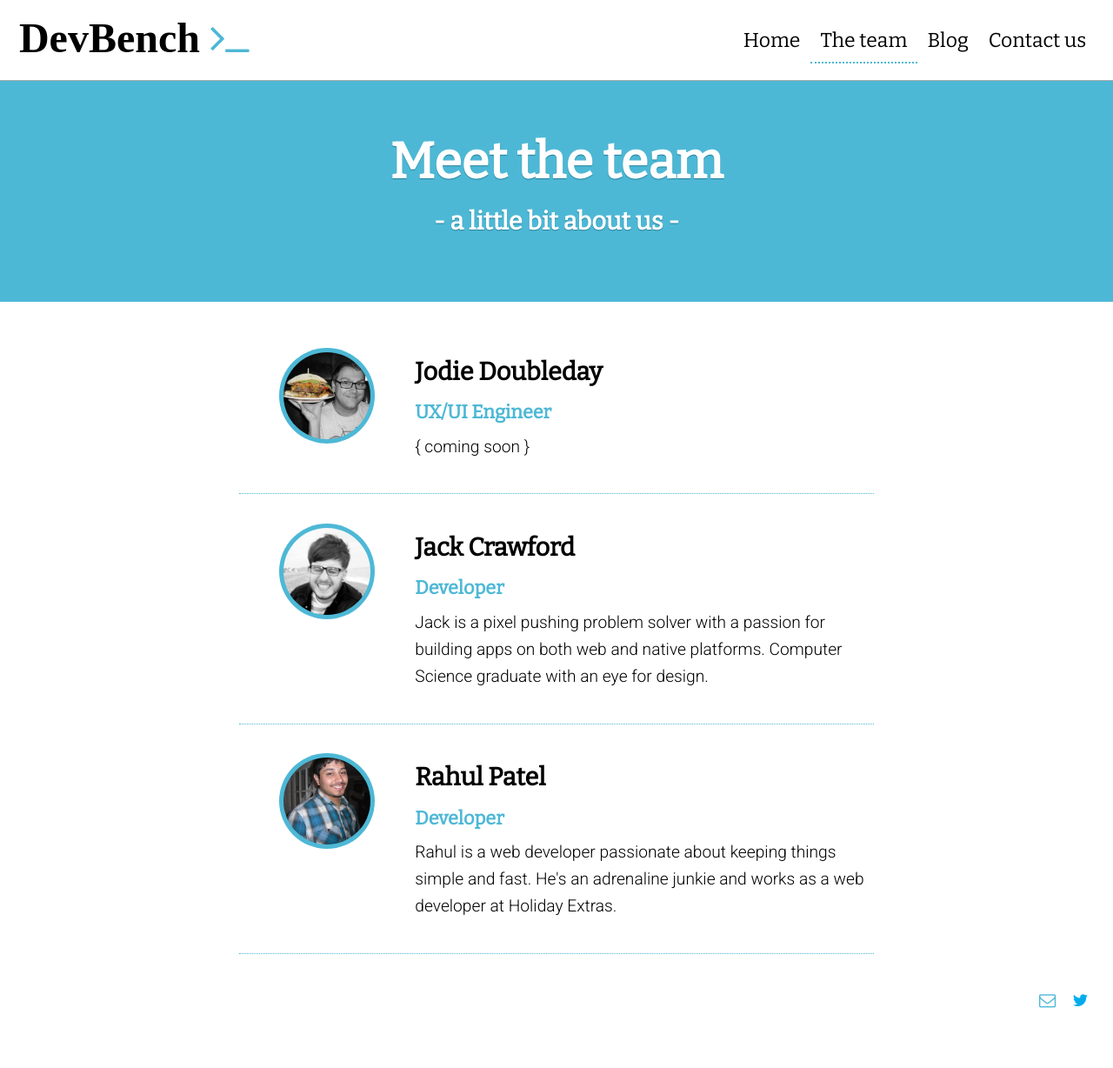
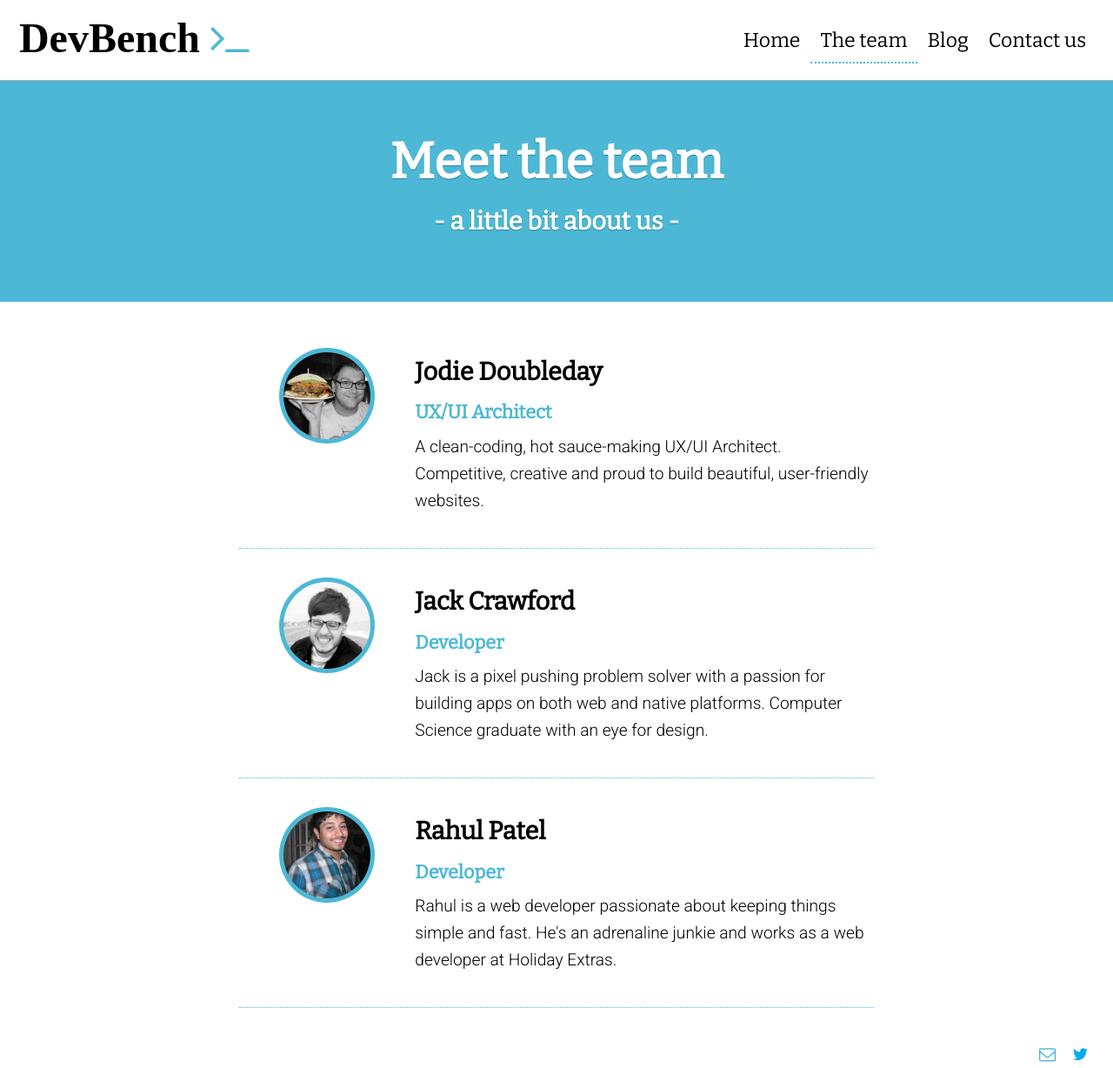
Before and after one commit to devbench/devbench.github.io, a Jekyll site: the page built from team.html, in a window 1280 px wide. Shown: the whole page at 87% size. Built offline with Jekyll 4.4.1, drawn with Linux system fonts in a browser that asks for light colours; nearby versions of some CDN libraries; some web fonts are replaced; before the commit the page ends 1166 px from its top, so only the background shows below that.

Commit message:
updating my profile - oh god

```diff
--- a/_config.yml
+++ b/_config.yml
@@ -1,5 +1,5 @@
-name: YEA BOI!
-description: Boom Ting!
+name: Devbench
+description: Freelance Web Developers in Kent
 author: Devbench
 author_email: admin@devben.ch
 permalink: pretty
--- a/team.html
+++ b/team.html
@@ -16,8 +16,8 @@ published: true
         <img src="{{ site.url }}/assets/images/jodie-retina.jpg" class="avatar"/>
       </div>
       <div class="profile">
-        <h2>Jodie Doubleday <small>UX/UI Engineer</small></h2>
-        <blockquote>{ coming soon }</blockquote>
+        <h2>Jodie Doubleday <small>UX/UI Architect</small></h2>
+        <blockquote>A clean-coding, hot sauce-making UX/UI Architect. Competitive, creative and proud to build beautiful, user-friendly websites.</blockquote>
       </div>
     </li>
     <li class="member">
@@ -25,7 +25,8 @@ published: true
         <img src="{{ site.url }}/assets/images/jack-retina.jpg" class="avatar"/>
       </div>
       <div class="profile">
-        <h2>Jack Crawford <small>Developer</small></h2>        <blockquote>Jack is a pixel pushing problem solver with a passion for building apps on both web and native platforms. Computer Science graduate with an eye for design.</blockquote>
+        <h2>Jack Crawford <small>Developer</small></h2>
+        <blockquote>Jack is a pixel pushing problem solver with a passion for building apps on both web and native platforms. Computer Science graduate with an eye for design.</blockquote>
       </div>
     </li>
     <li class="member">
@@ -33,7 +34,8 @@ published: true
         <img src="{{ site.url }}/assets/images/rahul-retina.jpg" class="avatar"/>
       </div>
       <div class="profile">
-        <h2>Rahul Patel <small>Developer</small></h2>        <blockquote>Rahul is a web developer passionate about keeping things simple and fast. He's an adrenaline junkie and works as a web developer at Holiday Extras.</blockquote>
+        <h2>Rahul Patel <small>Developer</small></h2>
+        <blockquote>Rahul is a web developer passionate about keeping things simple and fast. He's an adrenaline junkie and works as a web developer at Holiday Extras.</blockquote>
       </div>
     </li>
   </ul>
```
